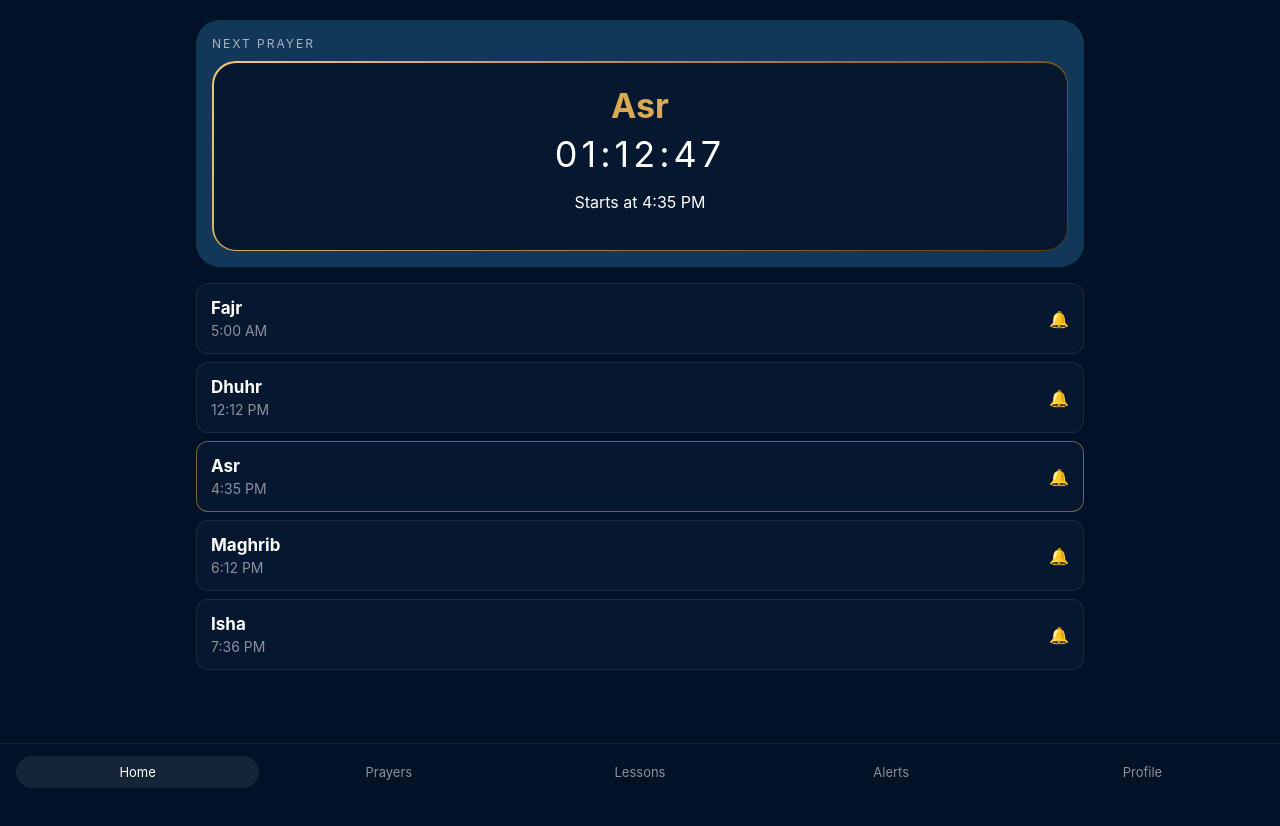
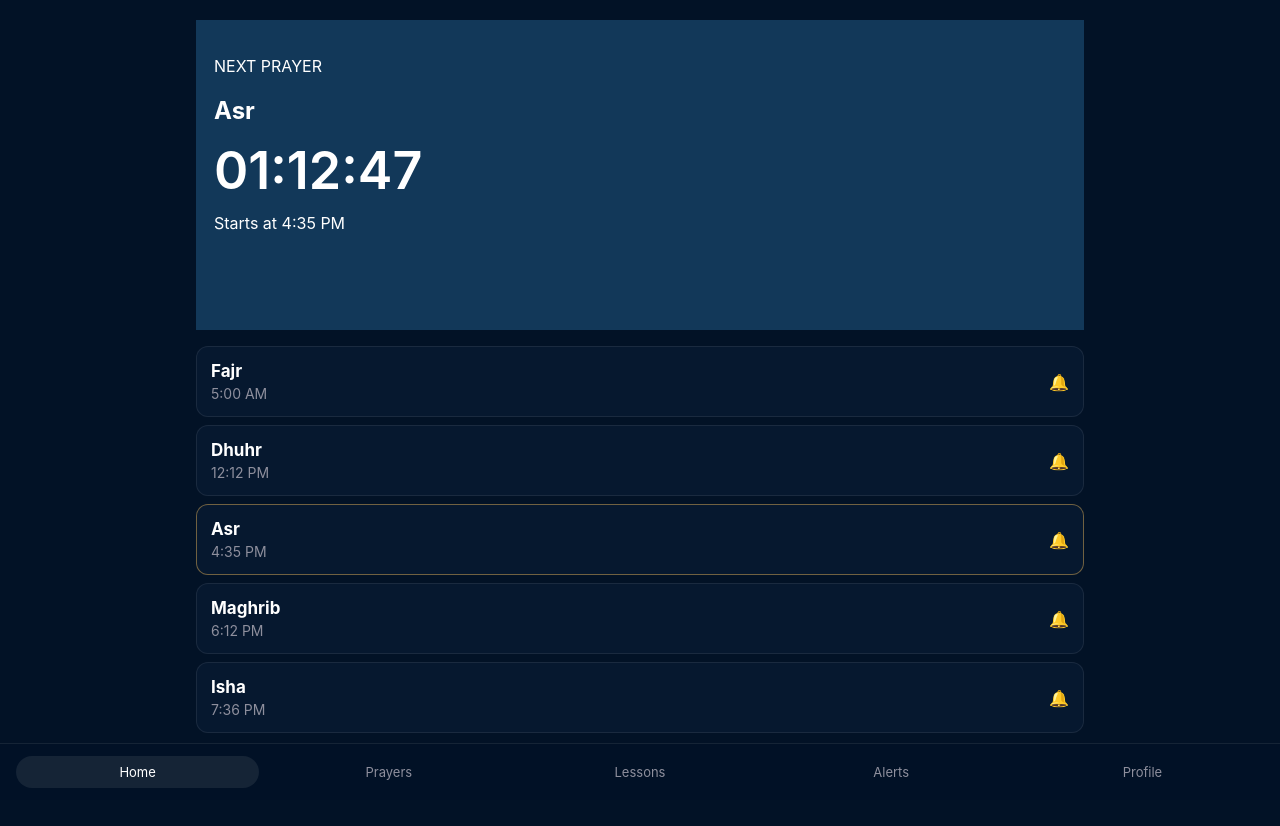
Before and after one commit to chadnitalukder2/Namaz-Mentor, a React (Vite) app: page / in a window 1280 px wide. Shown: the top 826 px of the page. Built offline with nearby package versions, Linux system fonts and the light colour scheme.

Commit message:
wip:: home section

```diff
--- a/src/styles/main.scss
+++ b/src/styles/main.scss
@@ -5,40 +5,105 @@
 
 .home-hero {
   background: $bg-blue;
-  border-radius: $radius-xl;
-  padding: 16px;
+  border-radius: 0;
+  padding: 20px 18px 0;
+  min-height: 310px;
+  position: relative;
+  overflow: hidden;
 }
 
-.hero-label {
-  margin: 0 0 10px;
-  font-size: 12px;
-  letter-spacing: 2px;
-  color: #b0b1bc;
+.hero-content {
+  display: flex;
+  align-items: center;
+  justify-content: space-between;
+  gap: 12px;
+  position: relative;
+  z-index: 2;
 }
 
-.next-prayer-box {
-  border-radius: $radius-xl;
-  padding: 1.5px;
-  background: linear-gradient(135deg, $gold-start, $gold-mid, $gold-end);
+.hero-text {
+  max-width: 62%;
 }
 
-.next-prayer-inner {
-  background: $bg-medium;
-  border-radius: 22px;
-  padding: 22px;
-  text-align: center;
-}
-
-.next-prayer-inner h2 {
-  margin: 0 0 6px;
-  font-size: 34px;
+.hero-text h2 {
+  margin: 0;
+  font-size: clamp(46px, 7vw, 62px);
+  line-height: 1;
   color: $gold;
+  font-weight: 700;
 }
 
 .countdown {
-  margin: 0;
-  font-size: 36px;
-  letter-spacing: 4px;
+  margin: 4px 0 0;
+  font-size: clamp(38px, 6vw, 52px);
+  line-height: 1;
+  color: $text-white;
+  font-weight: 600;
+}
+
+.starts-at {
+  margin: 4px 0 0;
+  color: #b8c8da;
+  font-size: 32px;
+  line-height: 1.05;
+}
+
+.hero-controls {
+  margin-top: 16px;
+  display: flex;
+  align-items: center;
+  gap: 10px;
+}
+
+.hero-control-btn {
+  width: 34px;
+  height: 34px;
+  border-radius: 999px;
+  border: 1px solid rgba(217, 170, 85, 0.55);
+  background: rgba(2, 18, 38, 0.35);
+  color: $gold;
+  display: grid;
+  place-items: center;
+  line-height: 1;
+  cursor: pointer;
+}
+
+.hero-icon-wrap {
+  width: 124px;
+  height: 124px;
+  border: 2px solid $gold;
+  border-radius: 999px;
+  display: grid;
+  place-items: center;
+  background: rgba(2, 18, 38, 0.22);
+}
+
+.hero-icon {
+  color: $gold;
+  font-size: 46px;
+}
+
+.hero-wave {
+  position: absolute;
+  left: -56px;
+  right: -56px;
+  height: 126px;
+  bottom: -62px;
+  border-top-left-radius: 140px;
+  border-top-right-radius: 140px;
+  background: #2d4b69;
+  opacity: 0.48;
+}
+
+.hero-wave-front {
+  left: -34px;
+  right: -34px;
+  height: 118px;
+  bottom: -83px;
+  border-top-left-radius: 150px;
+  border-top-right-radius: 150px;
+  background: #062149;
+  opacity: 1;
 }
 
 .prayer-list {
@@ -46,3 +111,20 @@
   display: grid;
   gap: 8px;
 }
+
+.home-legend {
+  margin-top: 10px;
+  font-size: 13px;
+  color: #9db3cc;
+}
+
+@media (max-width: 640px) {
+  .home-hero {
+    min-height: 252px;
+    padding: 16px 12px 0;
+  }
+
+  .starts-at {
+    font-size: 18px;
+  }
+}
```
Also changed, not shown: src/screens/HomeScreen.js (+25 -23 lines).
